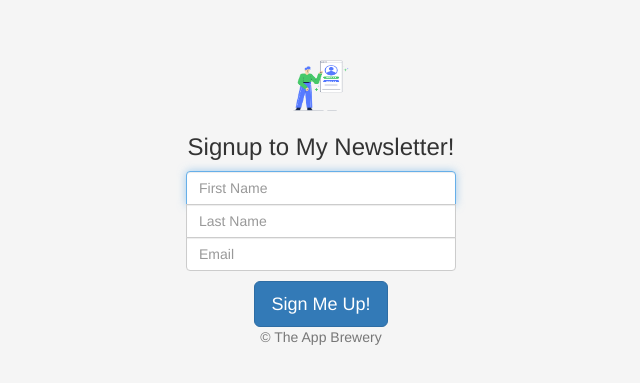
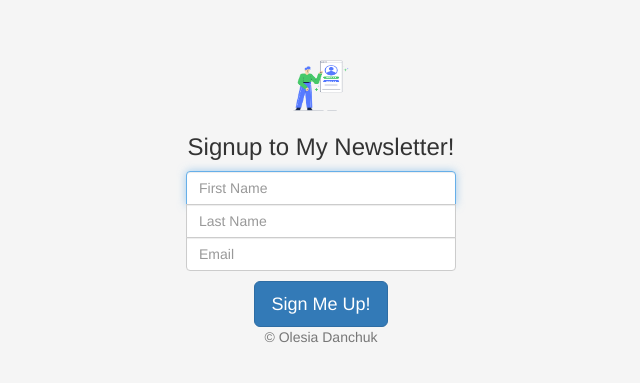
Before and after one commit to odanchuk/Newsletter-Signup, a website: page signup.html in a window 1280 px wide. Shown: the part 193-576 px from the top of the page, 319-959 px from the left. Drawn offline with nearby package versions, Linux system fonts and the light colour scheme.

Commit message:
change copyright value

```diff
--- a/signup.html
+++ b/signup.html
@@ -64,7 +64,7 @@
 
 
     <button class="w-100 btn btn-lg btn-primary" type="submit">Sign Me Up!</button>
-    <p class="mt-5 mb-3 text-muted">&copy; The App Brewery</p>
+    <p class="mt-5 mb-3 text-muted">&copy; Olesia Danchuk</p>
   </form>
 </main>
 
```
